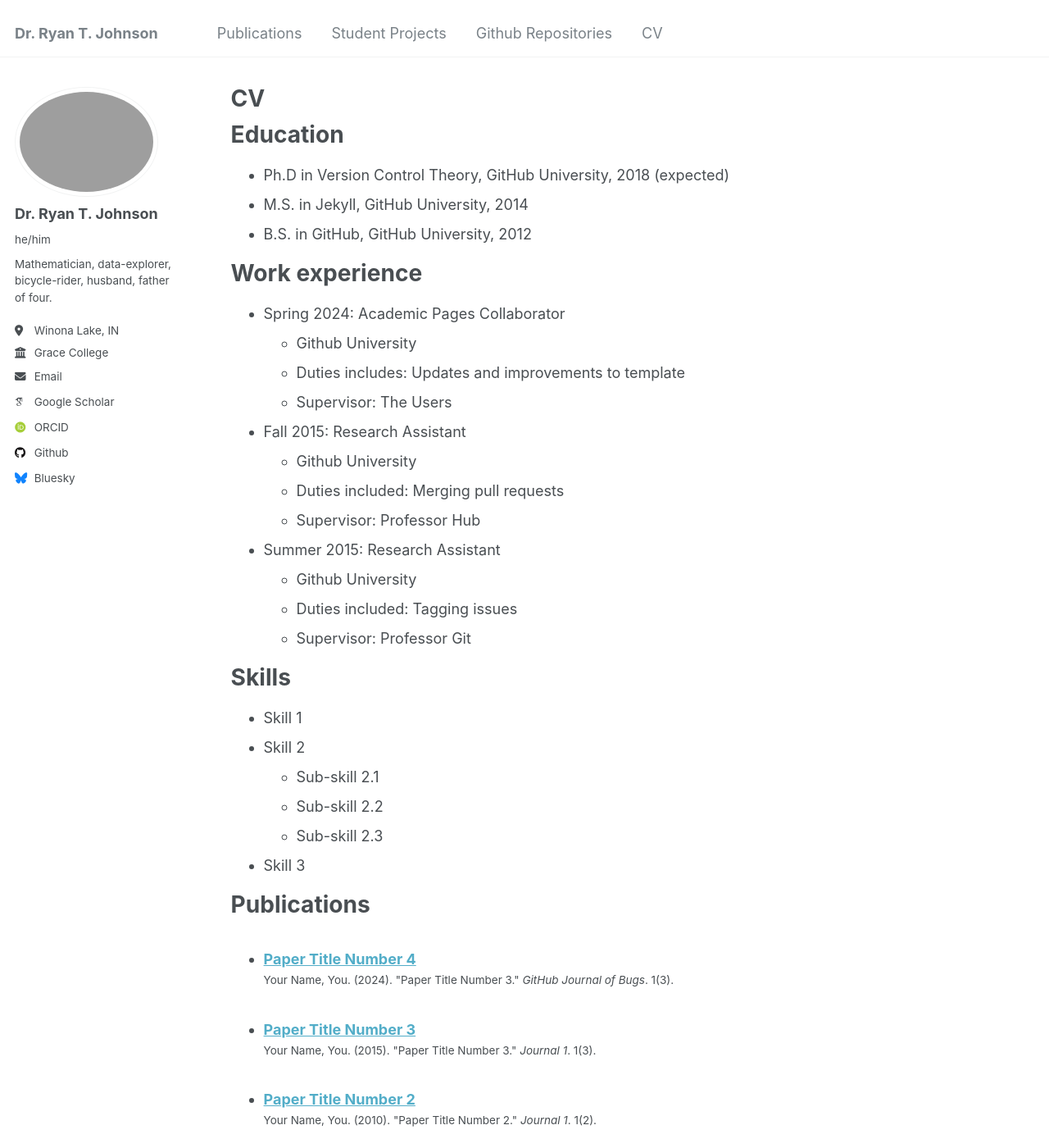
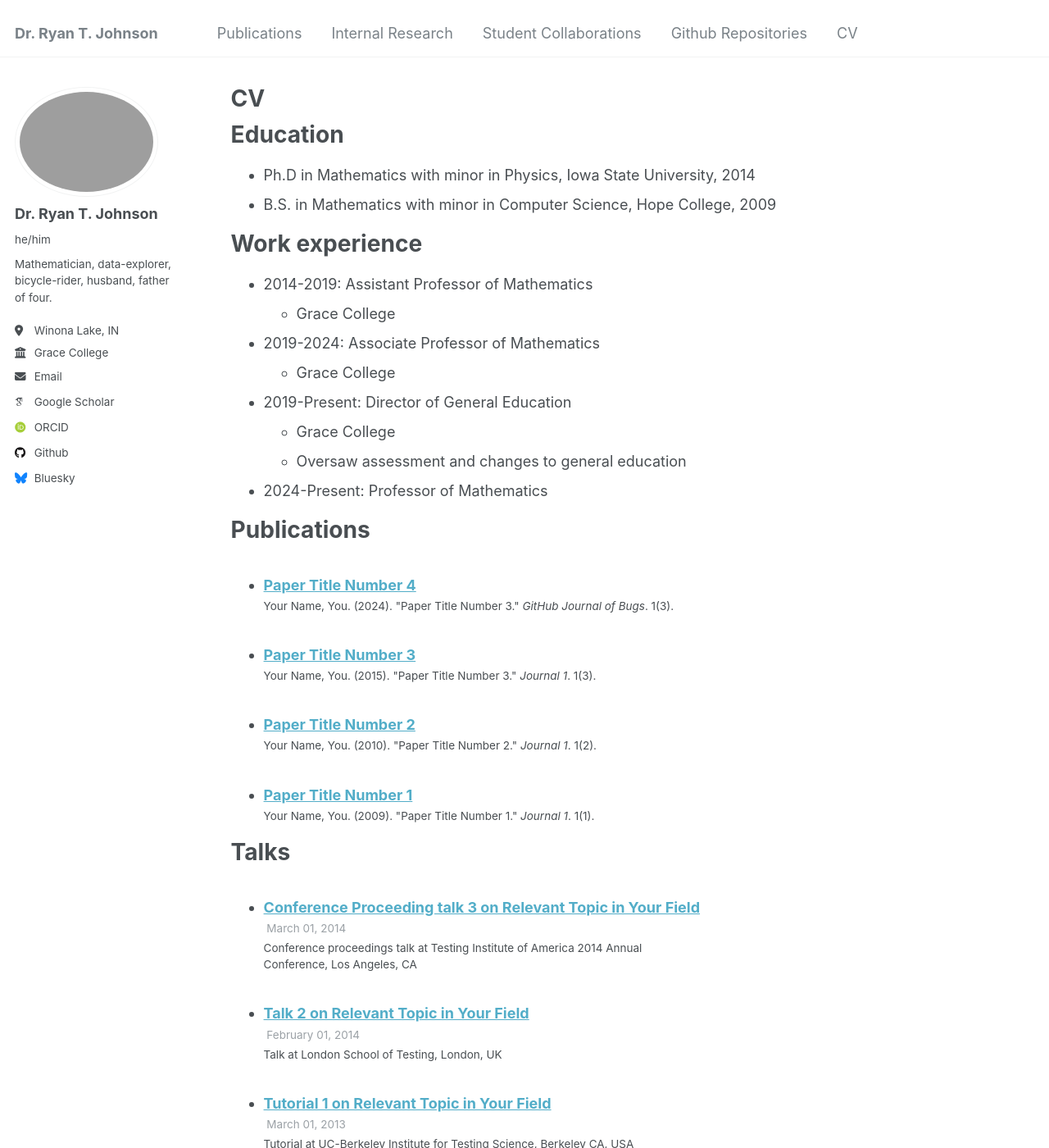
Before and after one commit to ryanjohnsonwi/website, a Jekyll site: the page built from _pages/cv.md, in a window 1280 px wide and 1400 px high. Shown: the whole window at 82% size. Built offline with Jekyll 4.4.1, drawn with Linux system fonts in a browser that asks for light colours; some web fonts are replaced.

Commit message:
update cv

```diff
--- a/_data/navigation.yml
+++ b/_data/navigation.yml
@@ -8,10 +8,10 @@ main:
   - title: "Publications"
     url: /publications/
 
- # - title: "Talks"
- #   url: /talks/
+  - title: "Internal Research"
+    url: /talks/
 
-  - title: "Student Projects"
+  - title: "Student Collaborations"
     url: /teaching/
 
   - title: "Github Repositories"
--- a/_pages/cv.md
+++ b/_pages/cv.md
@@ -11,35 +11,22 @@ redirect_from:
 
 Education
 ======
-* Ph.D in Version Control Theory, GitHub University, 2018 (expected)
-* M.S. in Jekyll, GitHub University, 2014
-* B.S. in GitHub, GitHub University, 2012
+* Ph.D in Mathematics with minor in Physics, Iowa State University, 2014
+* B.S. in Mathematics with minor in Computer Science, Hope College, 2009
 
 Work experience
 ======
-* Spring 2024: Academic Pages Collaborator
-  * Github University
-  * Duties includes: Updates and improvements to template
-  * Supervisor: The Users
+* 2014-2019: Assistant Professor of Mathematics
+  * Grace College
 
-* Fall 2015: Research Assistant
-  * Github University
-  * Duties included: Merging pull requests
-  * Supervisor: Professor Hub
+* 2019-2024: Associate Professor of Mathematics
+  * Grace College
 
-* Summer 2015: Research Assistant
-  * Github University
-  * Duties included: Tagging issues
-  * Supervisor: Professor Git
+* 2019-Present: Director of General Education
+  * Grace College
+  * Oversaw assessment and changes to general education
 
-Skills
-======
-* Skill 1
-* Skill 2
-  * Sub-skill 2.1
-  * Sub-skill 2.2
-  * Sub-skill 2.3
-* Skill 3
+* 2024-Present: Professor of Mathematics
 
 Publications
 ======
```
